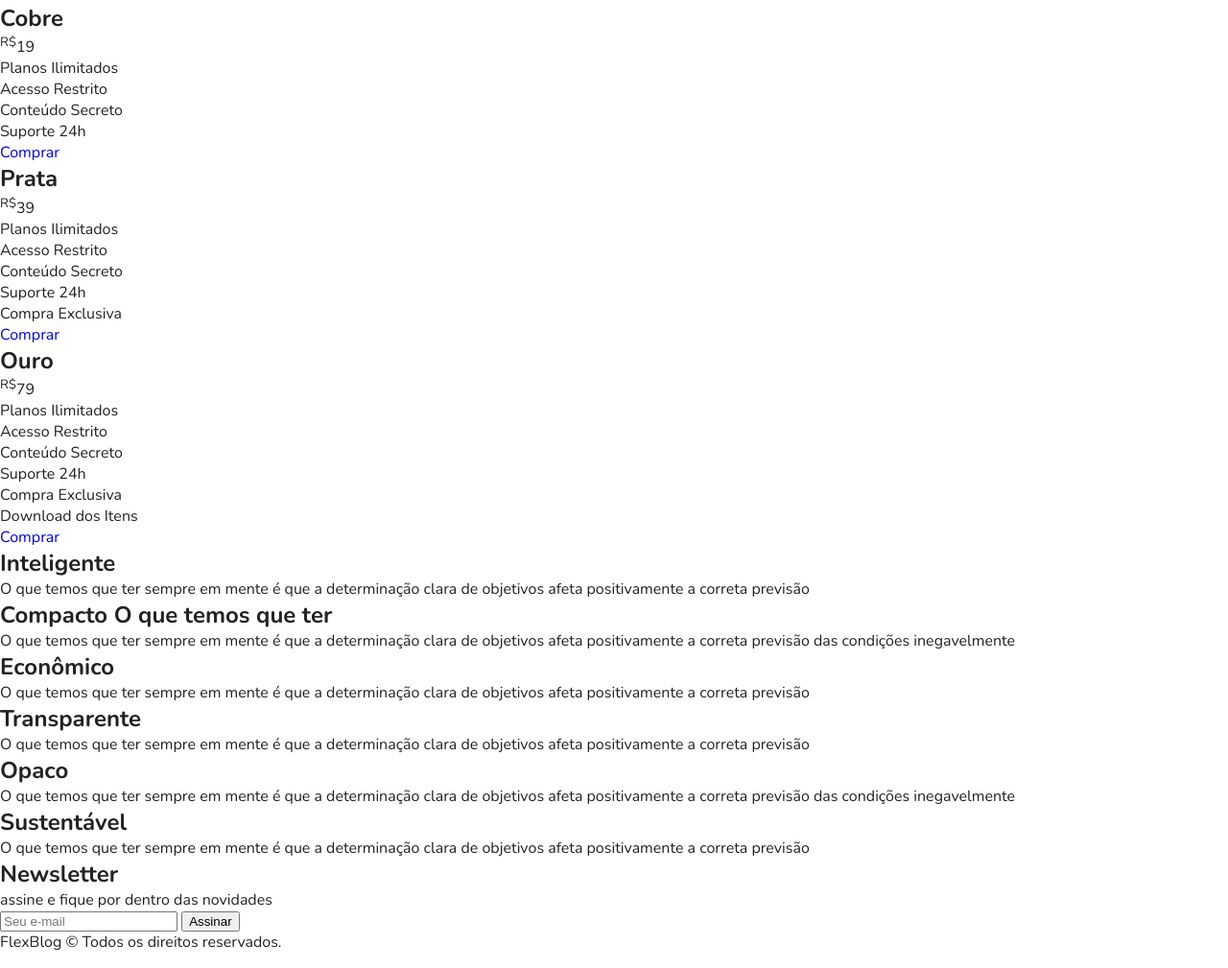
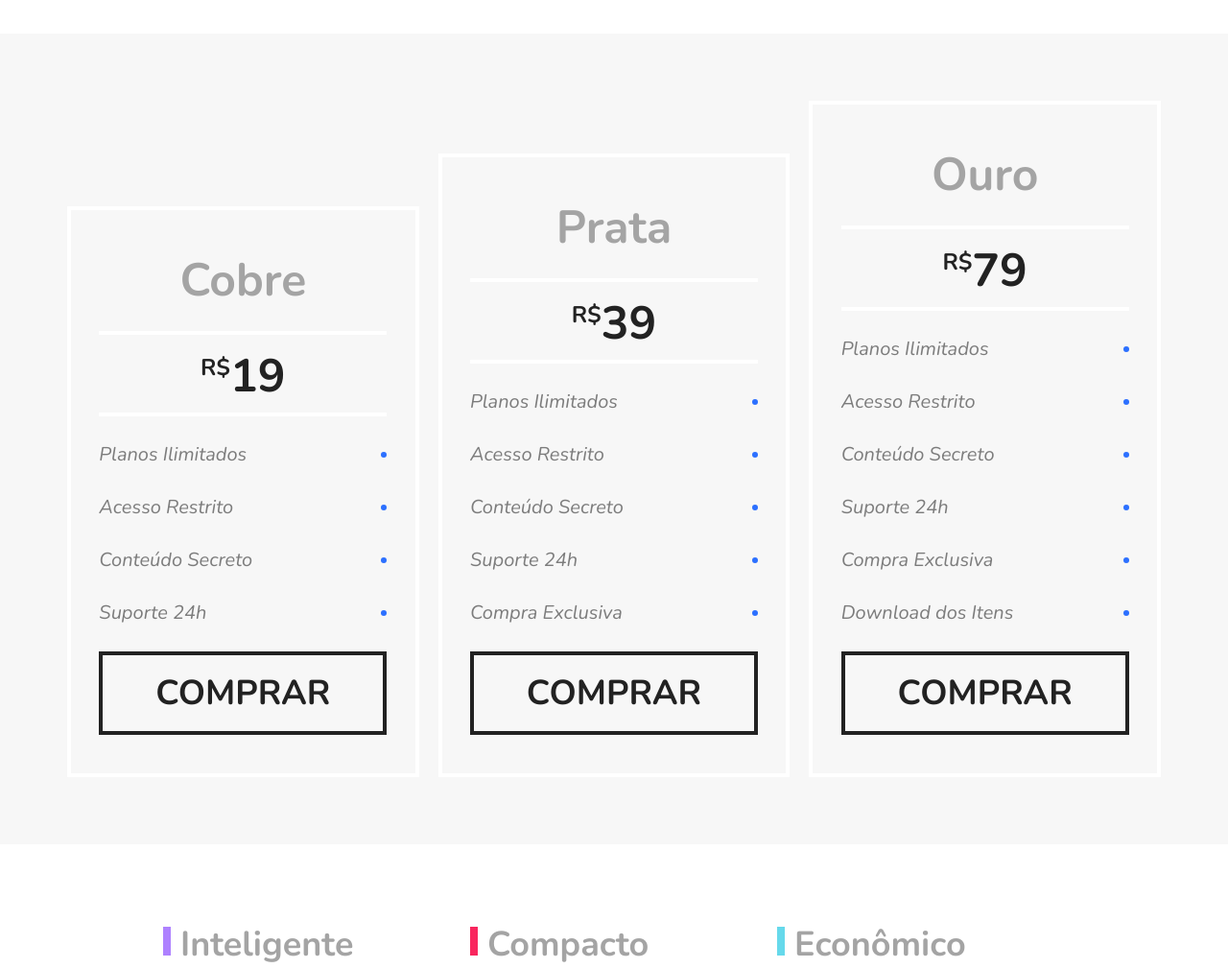
Before and after one commit to Mic-SA/FlexBlog, a plain HTML site: page index.html in a window 1280 px wide. Shown: the part 1788-2797 px from the top of the page at 96% size. Drawn offline with nearby package versions, Linux system fonts and the light colour scheme.

Commit message:
finalizando-curso

```diff
--- a/index.html
+++ b/index.html
@@ -18,9 +18,9 @@
   <body>
     <div class="super-info-bg">
       <div class="super-info">
-        <p>Seg / Sex - 02:00 ás 18:00</p>
-        <a href="tel:+5599999999">+55 21 9999-9999</a>
-        <p>Av. Ali Perto, 330, Botafogo - RJ</p>
+        <p>Seg / Sex - 09:00 ás 18:00</p>
+        <a href="tel:+5571981430464">+55 71 8143-0464</a>
+        <p>R. Doutor Genesio Salles, Vila Laura - SA</p>
       </div>
     </div>
 
@@ -85,7 +85,7 @@
       </div>
     </section>
 
-    <section id="precos" class="precos">
+    <section id="precos" class="preco">
       <div class="preco-item">
         <h2>Cobre</h2>
         <span><sup>R$</sup>19</span>
@@ -134,7 +134,7 @@
       </div>
 
       <div class="qualidade-item">
-        <h2>Compacto O que temos que ter</h2>
+        <h2>Compacto</h2>
         <p>
           O que temos que ter sempre em mente é que a determinação clara de
           objetivos afeta positivamente a correta previsão das condições
@@ -187,7 +187,7 @@
     </form>
   </section>
 
-  <footer>
+  <footer class="footer">
     <p>FlexBlog © Todos os direitos reservados.</p>
   </footer>
   </body>
--- a/style.css
+++ b/style.css
@@ -59,6 +59,7 @@ img{
     flex-wrap: wrap;
     justify-content: space-between;
     align-items: center;
+    padding: 1em 0;
 }
 
 .menu a{
@@ -170,3 +171,222 @@ img{
     border-top: 8px solid #66d9eb;
 
 }
+
+.preco {
+    background: #f7f7f7;
+    padding: 60px;
+    display: flex;
+    flex-wrap: wrap;
+    align-items: flex-end;
+}
+
+.preco-item{
+    flex: 1 1 260px;
+    border: 4px solid white;
+    padding: 20px;
+    margin: 10px;
+}
+
+.preco-item h2{
+    font-size: 3em;
+    color: #a4a4a4;
+    text-align: center;
+    margin-top: 20px;
+}
+
+.preco-item span{
+    max-width: 300px;
+    margin: 20px auto;
+    display: block;
+    font-size: 3em;
+    text-align: center;
+    font-weight: bold;
+    padding: 10px 0 5px 0;
+    border-top: 4px solid white;
+    border-bottom: 4px solid white;
+}
+
+sup{
+    font-size: 1.5rem;
+}
+
+.preco-item ul{
+    max-width: 300px;
+    margin: 20px auto;
+    font-size: 1.25em;
+    font-style: italic;
+    color: #7c7c7c;
+    line-height: 2;
+}
+
+.preco-item li{
+    display: flex;
+    justify-content: space-between;
+    align-items: center;
+    margin-bottom: 15px;
+}
+
+.preco-item li::after{
+    content: '';
+    display:block;
+    width: 6px;
+    height: 6px;
+    background: #2c70ff;
+    border-radius: 50%
+}
+
+.preco-item a{
+    max-width: 300px;
+    display:block;
+    margin: 20px auto;
+    border: 4px solid;
+    color: #222222;
+    text-transform: uppercase;
+    font-weight: bold;
+    font-size: 2.25em;
+    padding: 15px 0;
+    text-align: center;
+}
+
+.qualidade {
+    max-width: 960px;
+    margin: 60px auto;
+    display: flex;
+    flex-wrap: wrap;
+}
+
+.qualidade-item {
+    flex: 1 1 300px;
+    margin: 20px 10px;
+}
+
+.qualidade-item h2 {
+    font-size: 2.25em;
+    color: #a4a4a4;
+    margin-bottom: 20px;
+}
+
+.qualidade-item h2::before{
+    content: '';
+    display: inline-block;
+    width: 8px;
+    height: 30px;
+    margin-right: 10px;
+}
+
+.qualidade-item:nth-of-type(3n+1) h2::before{
+    background: #ae81ff;
+}
+
+.qualidade-item:nth-of-type(3n+2) h2::before{
+    background: #f9265e;
+}
+
+.qualidade-item:nth-of-type(3n+3) h2::before{
+    background: #66d9eb;
+}
+
+.qualidade-item p{
+    font-size: 1.25em;
+    line-height: 1.4;
+    color: #7c7c7c;
+}
+
+.newsletter {
+    background: #f7f7f7;
+    padding: 60px calc((100% - 960px) /2 );
+    display: flex;
+    flex-wrap: wrap;
+}
+
+.newsletter-info{
+    flex:1 1 240px;
+    margin: 0 10px;
+}
+
+.newsletter-info h1{
+    font-size: 3em;
+    color: #a4a4a4;
+}
+
+.newsletter-info p {
+    font-size: 1.25em;
+    font-style: italic;
+    max-width: 230px;
+    color: #7c7c7c;
+    margin-bottom: 10px;
+}
+
+.newsletter-form{
+    flex: 2 1 260px;
+    margin: 0 10px;
+    align-self: center;
+    display: flex;
+    flex-wrap: wrap;
+}
+
+.newsletter-form input{
+    flex: 3 1 200px;
+    font-size: 1.25em;
+    color: #7c7c7c;
+    font-style: italic;
+    font-family: "Nunito", Arial, Helvetica, sans-serif;
+    border: 4px solid #2c70ff;
+    background: transparent;
+    padding: 15px 10px;
+    margin: 0px;
+    border-radius: 0px;
+}
+
+.newsletter-form button{
+    flex: 1 1 260px;
+    font-family: "Nunito", Arial, Helvetica, sans-serif;
+    font-size: 2.25em;
+    font-weight: bold;
+    text-transform: uppercase;
+    background: #2c70ff;
+    color:white;
+    margin: 0px;
+    cursor: pointer;
+    border:0px;
+    padding: 15px 10px;
+}
+
+.footer{
+    display: flex;
+    background: #2c70ff;
+    height: 200px;
+    align-items: center;
+}
+
+.footer p{
+    flex: 1;
+    text-align: center;
+    font-size: 2.25em;
+    color: #122ab2;
+}
+
+
+
+@media (max-width: 600px) {
+    .newsletter-form button{
+        font-size: 1.5em;
+    }
+
+}
+
+@media (max-width: 800px){
+    .preco{
+        padding-left: 10px;
+        padding-right: 10px;
+    }
+
+    .preco .preco-item:nth-child(3){
+        order: -2;
+    }
+
+    .preco .preco-item:nth-child(2){
+        order: -1;
+    }
+
+}
```
